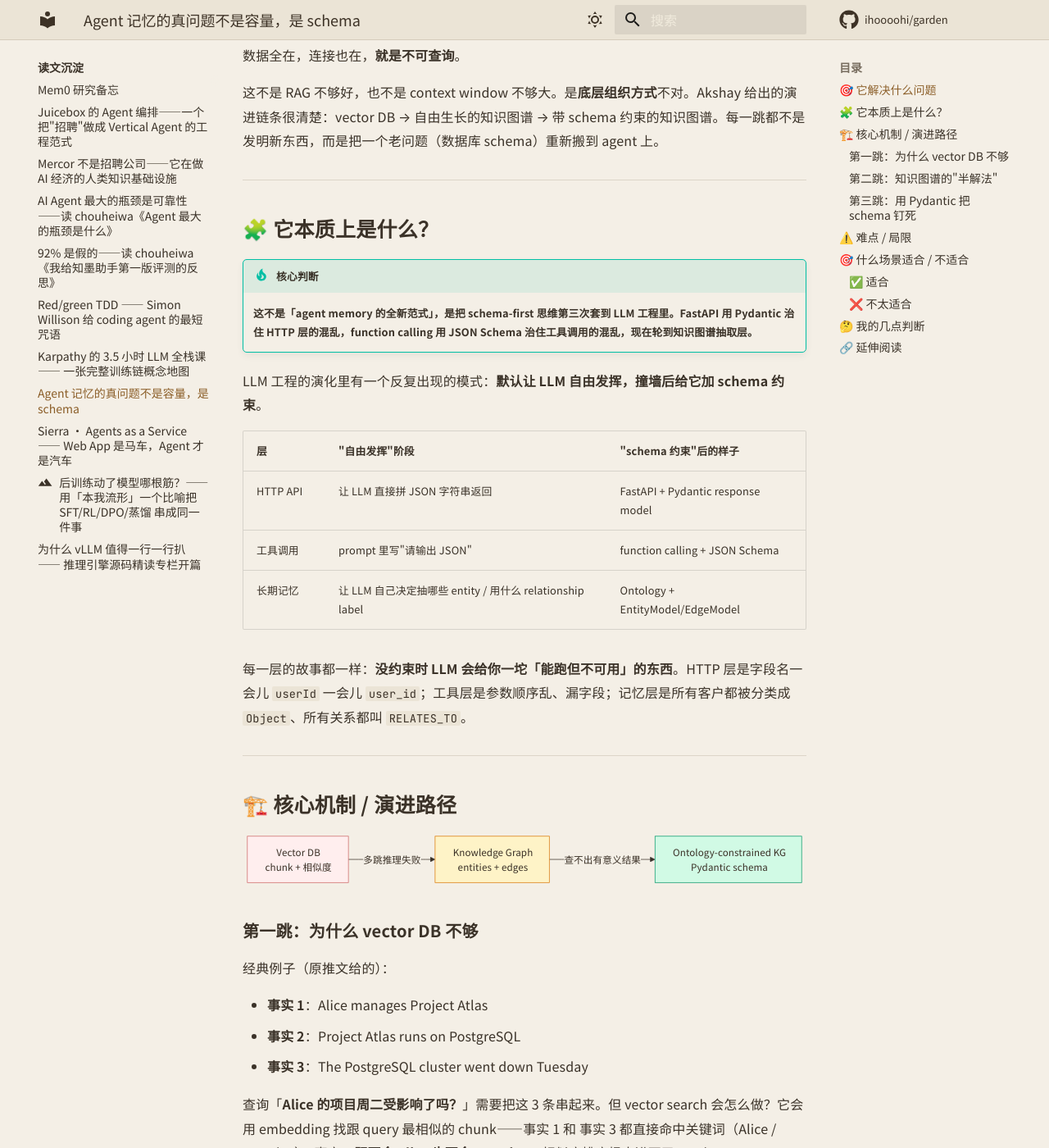
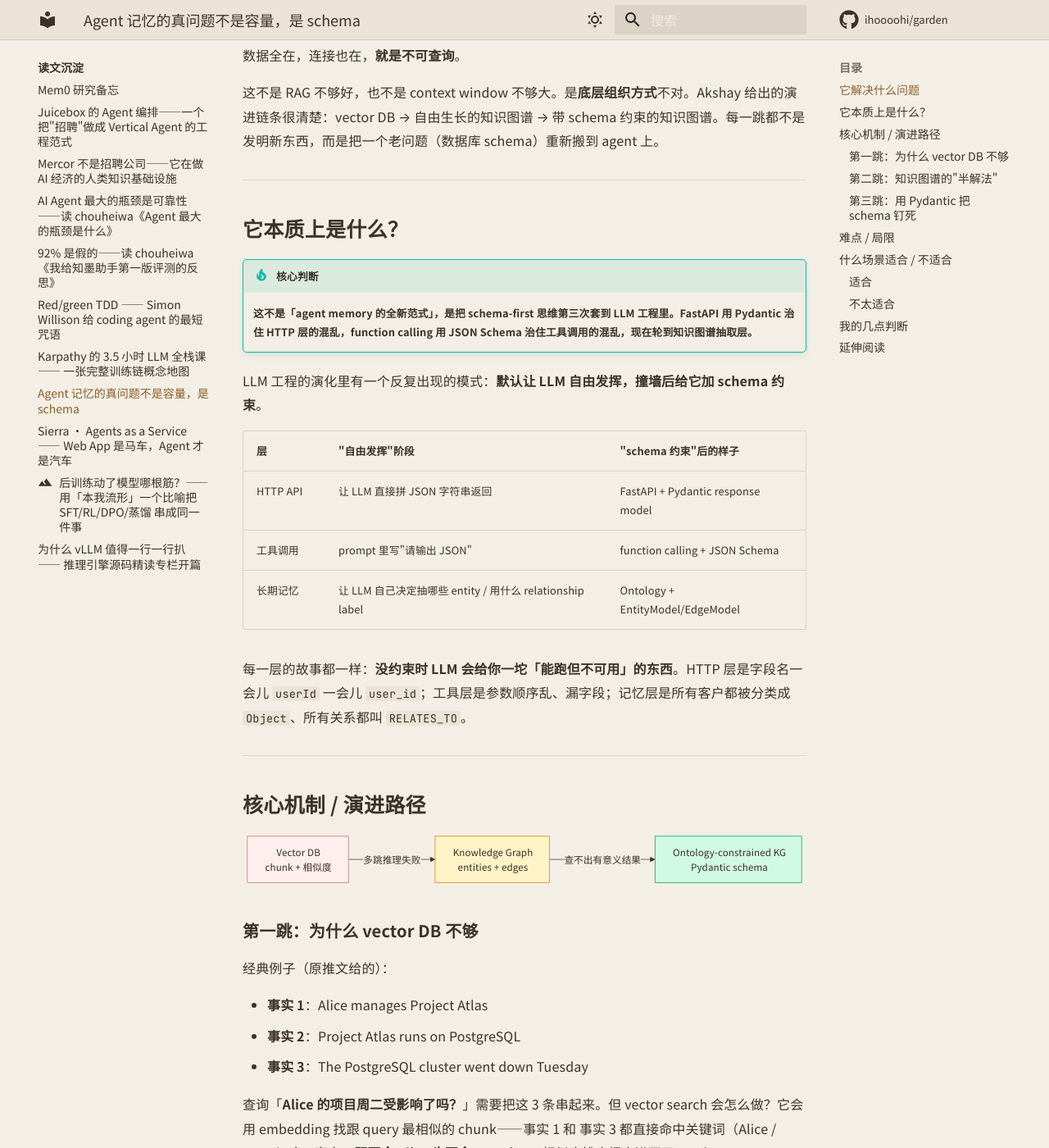
Before and after one commit to ihoooohi/garden, an MkDocs documentation site: the page built from docs/reading/agent-memory-pydantic-ontology.md, in a window 1280 px wide and 1400 px high, scrolled down 783 px. Shown: the whole window at 82% size. Built offline with MkDocs 1.6.1 and Material for MkDocs 9.7.7, drawn with Linux system fonts in a browser that asks for light colours; comment, search, counter and statistics services are not loaded; some of the changed text lies outside the part shown.

````diff
--- a/docs/reading/agent-memory-pydantic-ontology.md
+++ b/docs/reading/agent-memory-pydantic-ontology.md
@@ -22,7 +22,7 @@ tags:
 
 ---
 
-## 🎯 它解决什么问题
+## 它解决什么问题
 
 「我的 agent 记得一切，却理解不了任何东西。」
 
@@ -34,7 +34,7 @@ tags:
 
 ---
 
-## 🧩 它本质上是什么？
+## 它本质上是什么？
 
 !!! tip "核心判断"
     **这不是「agent memory 的全新范式」，是把 schema-first 思维第三次套到 LLM 工程里。FastAPI 用 Pydantic 治住 HTTP 层的混乱，function calling 用 JSON Schema 治住工具调用的混乱，现在轮到知识图谱抽取层。**
@@ -51,7 +51,7 @@ LLM 工程的演化里有一个反复出现的模式：**默认让 LLM 自由发
 
 ---
 
-## 🏗️ 核心机制 / 演进路径
+## 核心机制 / 演进路径
 
 ```mermaid
 flowchart LR
@@ -148,7 +148,7 @@ client.graph.set_ontology(
 
 ---
 
-## ⚠️ 难点 / 局限
+## 难点 / 局限
 
 这种解法有几个推文里没说但工程上躲不掉的问题：
 
@@ -162,16 +162,16 @@ client.graph.set_ontology(
 
 ---
 
-## 🎯 什么场景适合 / 不适合
+## 什么场景适合 / 不适合
 
-### ✅ 适合
+### 适合
 
 - **多跳查询多于点查的场景**：客服（客户→工单→产品→工程师）、CRM、项目管理类 agent
 - **业务实体类型有限且稳定**：你的领域本来就有清晰的"客户"「订单」「工单」概念
 - **查询是结构化的**：用户问的是「**A 类**对象 + **B 条件**」，不是开放式探索
 - **数据量大到 vector DB 上下文塞不下**：图遍历 + ontology 过滤比"塞 50 条 chunk"高效多了
 
-### ❌ 不太适合
+### 不太适合
 
 - **闲聊型 agent**：用户每天问的话题完全不同，没有稳定 entity，硬上 schema 是开发负担
 - **强探索型查询**：用户的问题本身就是开放式的，不知道想查什么——这种场景 vector search 的"模糊匹配"反而是优势
@@ -180,7 +180,7 @@ client.graph.set_ontology(
 
 ---
 
-## 🤔 我的几点判断
+## 我的几点判断
 
 !!! abstract "TL;DR"
     1. **「Schema-first 思维」是 LLM 工程过去 3 年最被低估的范式**。从 HTTP → 工具调用 → 记忆，每一层撞墙的方式都一样，解法也一样。下一层会是什么？我赌是**多 agent 协作的"消息 schema"**——agent 之间互发的消息现在仍然是自由文本。
@@ -190,7 +190,7 @@ client.graph.set_ontology(
 
 这条推文表面在卖 Zep，但**真正传达的工程论点是普适的**：你的 agent 不缺脑子，缺的是有人帮它的脑子定 schema。
 
-## 🔗 延伸阅读
+## 延伸阅读
 
 - [原推文](https://x.com/akshay_pachaar/status/2058976178908885210) —— Akshay 的完整论述，含代码片段
 - [Zep 官网](https://www.getzep.com/) —— Akshay 推文里的目标产品；YC W24，定位"Agent Context Layer"
````
